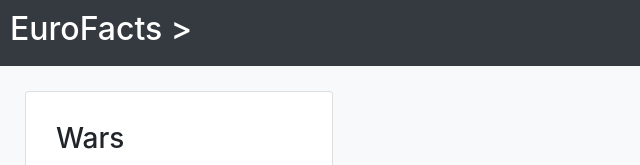
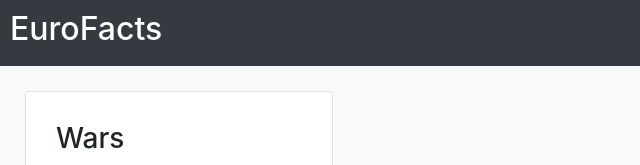
Before and after one commit to kajchang/EuroFacts, a Gatsby site: page / in a window 1280 px wide. Shown: the top 165 px of the page, 0-640 px from the left. Built offline with nearby package versions, Linux system fonts and the light colour scheme; Gatsby itself is replaced by a stand-in of ours.

Commit message:
fix: replace or with and

```diff
--- a/src/components/Layout.js
+++ b/src/components/Layout.js
@@ -15,7 +15,7 @@ const Layout = ({ children }) => (
                             {({ location }) => (
                                 <h2><Link to='/'>EuroFacts</Link>
                                 {
-                                    location.pathname !== '/EuroFacts/' || location.pathname !== '/' ? location.pathname.split('/')
+                                    location.pathname !== '/EuroFacts/' && location.pathname !== '/' ? location.pathname.split('/')
                                         .map((path, idx, array) => <Link to={ array.slice(0, idx + 1).join('/') }>{ path.replace(/-/g, ' ')
                                             .split(' ')
                                             .map(word => word.charAt(0).toUpperCase().concat(word.slice(1))).join(' ') } </Link>)
```
